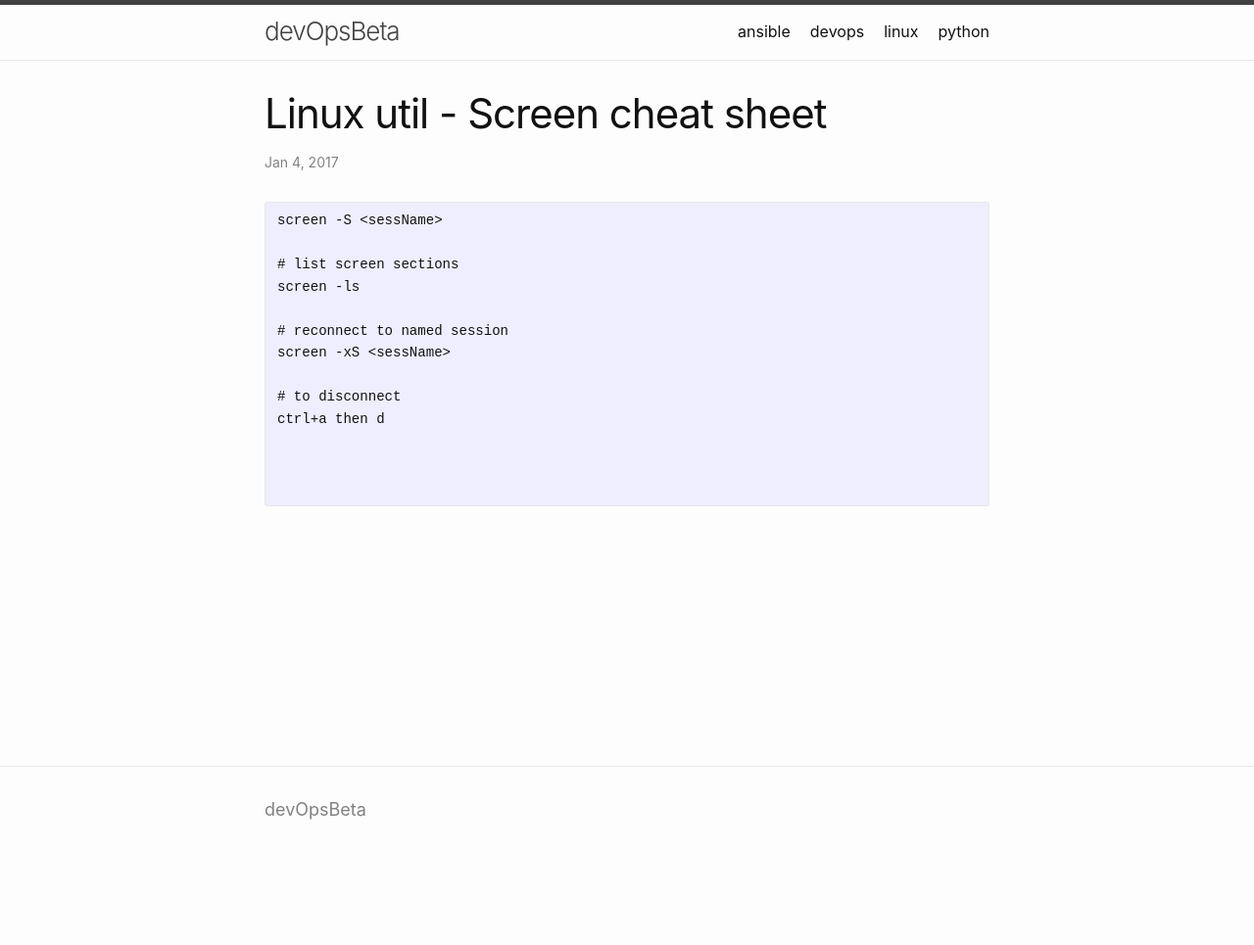
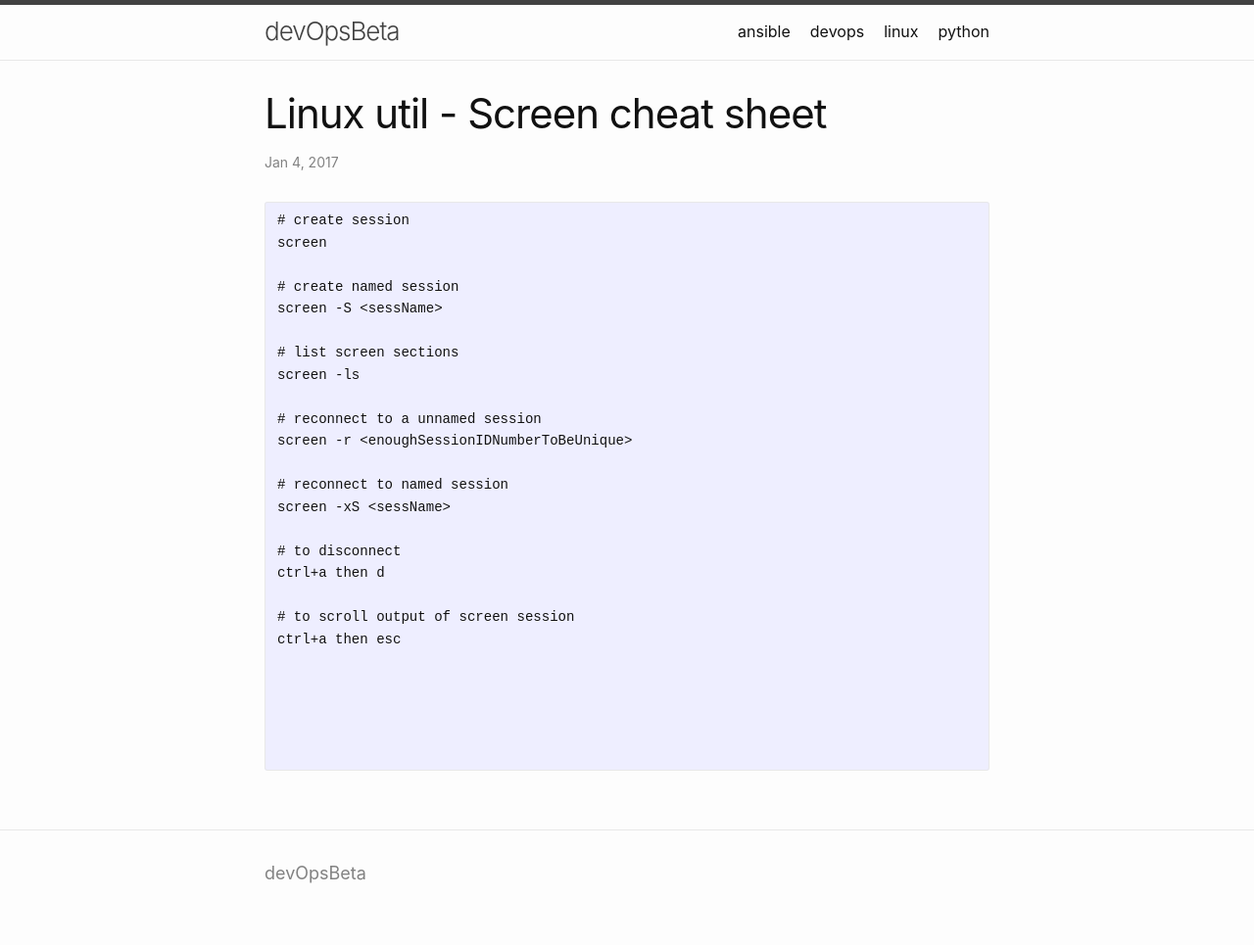
Before and after one commit to devOpsBeta/devopsbeta.github.io, a Jekyll site: the page built from _posts/2017-01-04-Screen.md, in a window 1280 px wide. Shown: the whole page at 98% size. Built offline with Jekyll 4.4.1, drawn with Linux system fonts in a browser that asks for light colours; our own code applies the rules of GitHub Pages for plain Markdown files; before the commit the page ends 900 px from its top, so only the background shows below that.

Commit message:
Update 2017-01-04-Screen.md

````diff
--- a/_posts/2017-01-04-Screen.md
+++ b/_posts/2017-01-04-Screen.md
@@ -6,10 +6,17 @@ categories: linux
 
 
 ```
+# create session
+screen
+
+# create named session
 screen -S <sessName>
 
 # list screen sections
 screen -ls
+
+# reconnect to a unnamed session
+screen -r <enoughSessionIDNumberToBeUnique>
 
 # reconnect to named session
 screen -xS <sessName>
@@ -17,6 +24,11 @@ screen -xS <sessName>
 # to disconnect
 ctrl+a then d
 
+# to scroll output of screen session
+ctrl+a then esc
+
+
+
 
 
 ```
````
